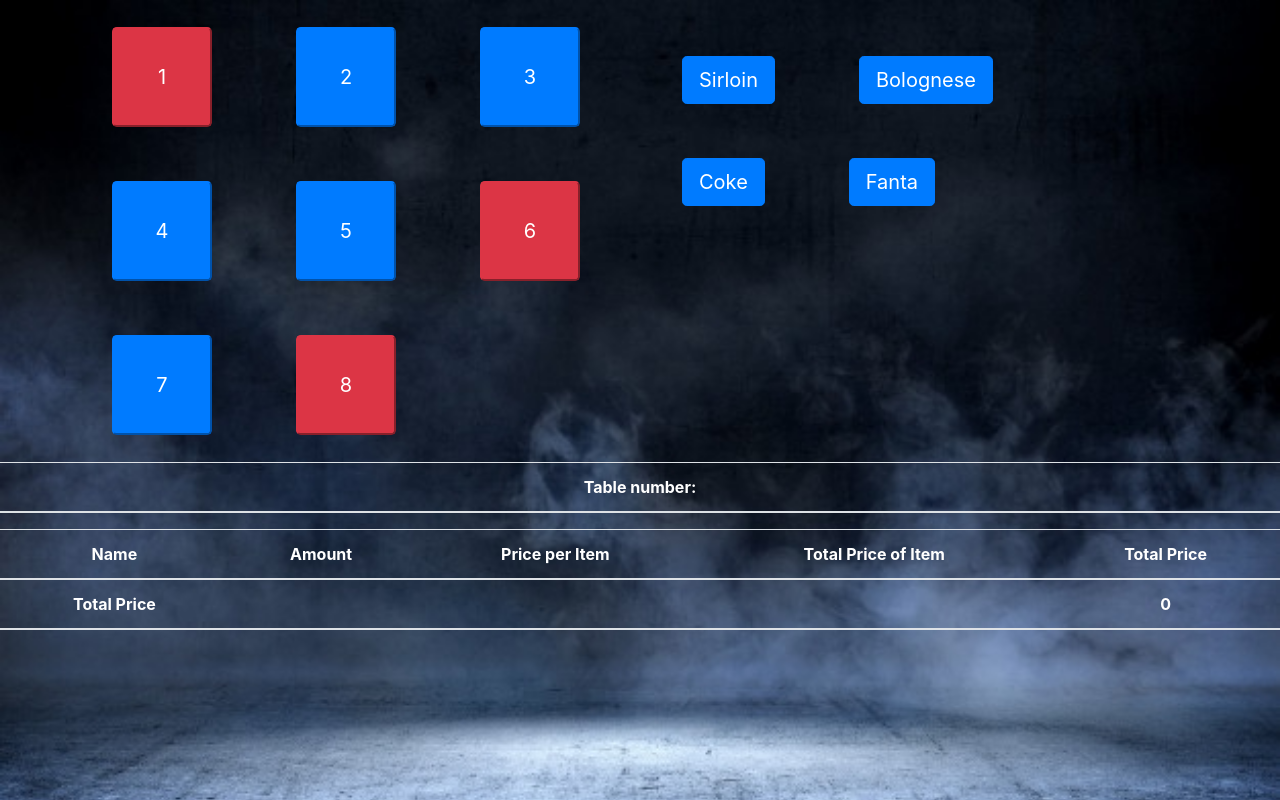
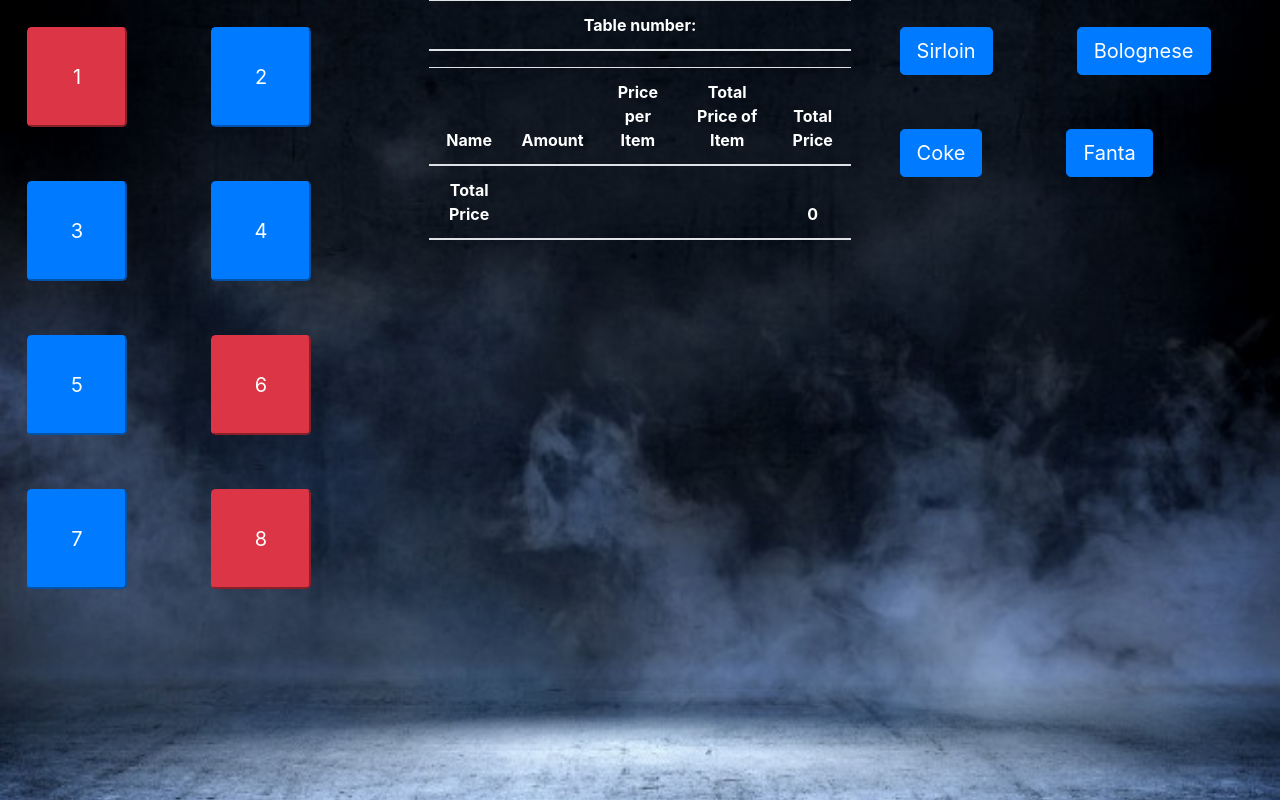
Before and after one commit to Mpinan/POS_system, a React (Create React App) app in the folder pos/: page / in a window 1280 px wide. Built offline with nearby package versions, Linux system fonts and the light colour scheme; the HTML template or start-up script is replaced by a standard one.

Commit message:
ADded positions

```diff
--- a/pos/src/App.css
+++ b/pos/src/App.css
@@ -4,10 +4,12 @@
 #dispaly {
   display: inline-block;
 }
+
 #position {
-  width: 50%;
+  width: 33%;
   display: inline-flex !important;
 }
+
 .margin {
   margin: 2px;
 }
--- a/pos/src/App.js
+++ b/pos/src/App.js
@@ -105,8 +105,8 @@
 
     return (
       <div className="App">
-        <Container id="display">
-          <div classname="container" id="position">
+        <div id="display">
+          <div classname="container" id="position" style={{ float: "left" }}>
             <Row>
               {listOfTables.map((table, i) => (
                 <div className="margin" key={i}>
@@ -126,7 +126,7 @@
               ))}
             </Row>
           </div>
-          <div className="container" id="position">
+          <div className="container" id="position" style={{ float: "right" }}>
             <Row>
               {listItems.map((item, i) => (
                 <div className="margin" key={i}>
@@ -145,8 +145,8 @@
               ))}
             </Row>
           </div>
-        </Container>
-        <div>
+        </div>
+        <div id="position">
           <ItemsList
             itemsInTable={items}
             tableNumber={selectedTable}
```
